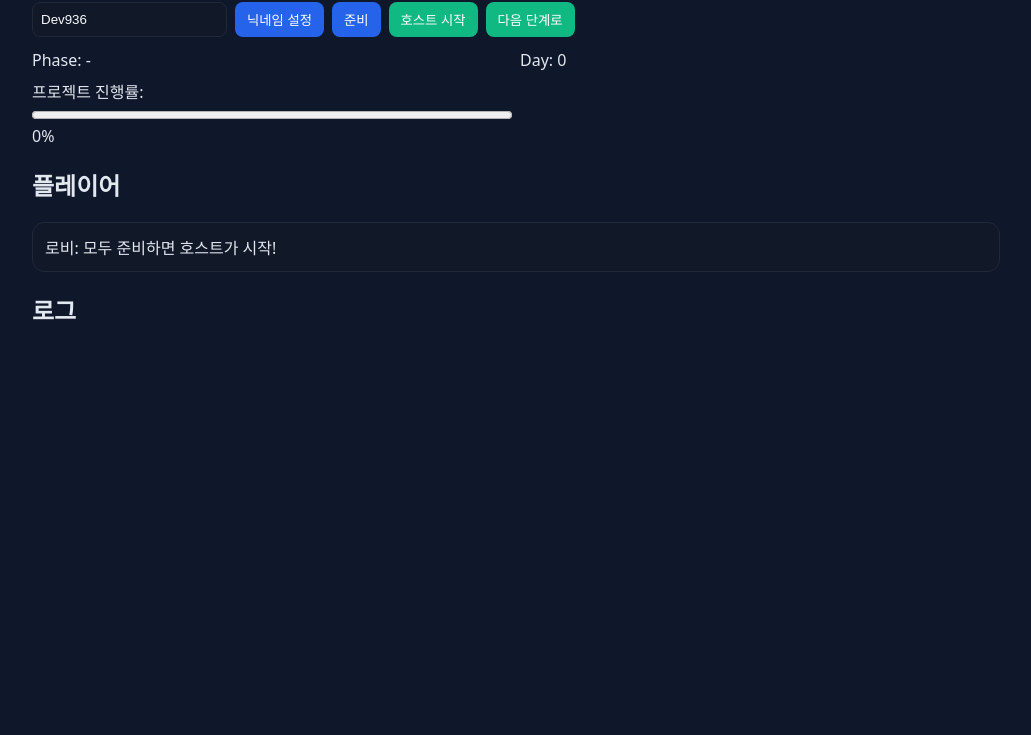
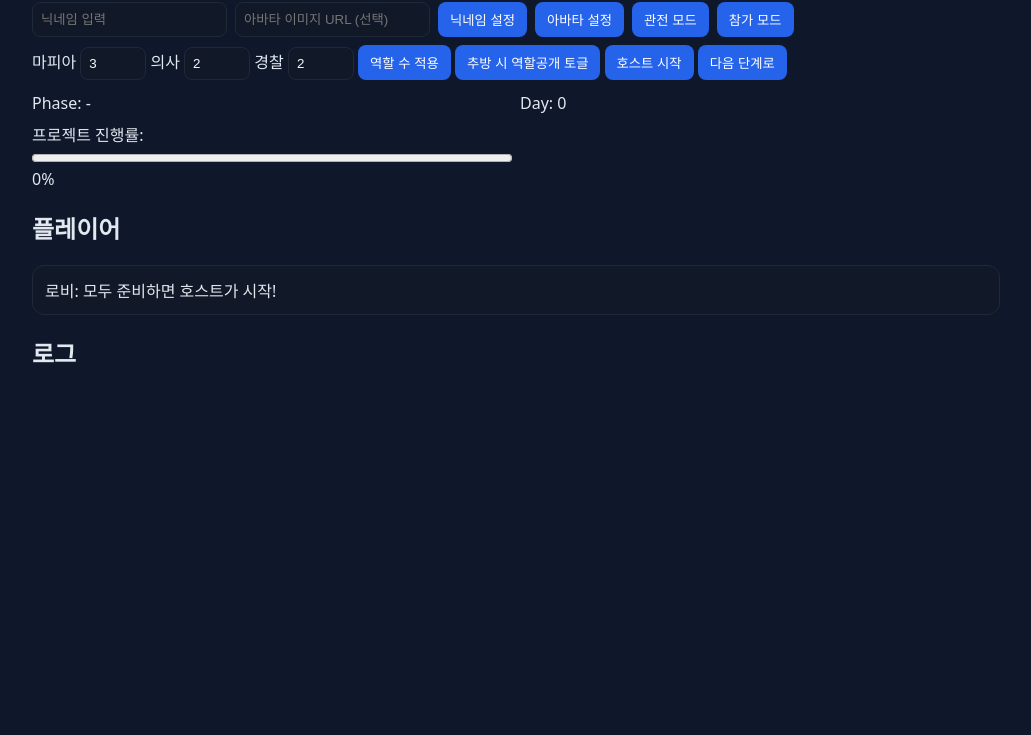
Before and after one commit to ko-space/codingmafia, a website: page index.html in a window 1280 px wide. Shown: the part 65-800 px from the top of the page, without its empty margins (124-1155 px from the left). Drawn offline with nearby package versions, Linux system fonts and the light colour scheme.

Commit message:
Update index.html

```diff
--- a/index.html
+++ b/index.html
@@ -9,16 +9,30 @@
 <body>
   <div class="container">
     <header>
-      <h1>코딩 마피아 게임 (16인)</h1>
+      <h1 class="title-center">코딩 마피아 게임 (16인)</h1>
       <div id="you"></div>
     </header>
 
     <section class="controls">
       <input id="nameInput" placeholder="닉네임 입력" maxlength="20"/>
+      <input id="avatarInput" placeholder="아바타 이미지 URL (선택)"/>
       <button id="setNameBtn">닉네임 설정</button>
-      <button id="readyBtn">준비</button>
-      <button id="startBtn" class="host-only">호스트 시작</button>
-      <button id="advanceBtn" class="host-only">다음 단계로</button>
+      <button id="setAvatarBtn">아바타 설정</button>
+
+      <!-- 관전/참가 -->
+      <button id="spectateBtn">관전 모드</button>
+      <button id="joinBtn">참가 모드</button>
+
+      <!-- 호스트 전용: 역할 수 설정 + 시작/스킵/역할공개 -->
+      <div class="host-only host-panel">
+        <label>마피아 <input id="mafiaCount" type="number" min="0" max="10" value="3"></label>
+        <label>의사 <input id="doctorCount" type="number" min="0" max="10" value="2"></label>
+        <label>경찰 <input id="policeCount" type="number" min="0" max="10" value="2"></label>
+        <button id="applyRolesBtn">역할 수 적용</button>
+        <button id="revealBtn">추방 시 역할공개 토글</button>
+        <button id="startBtn">호스트 시작</button>
+        <button id="advanceBtn">다음 단계로</button>
+      </div>
     </section>
 
     <section class="status">
```
